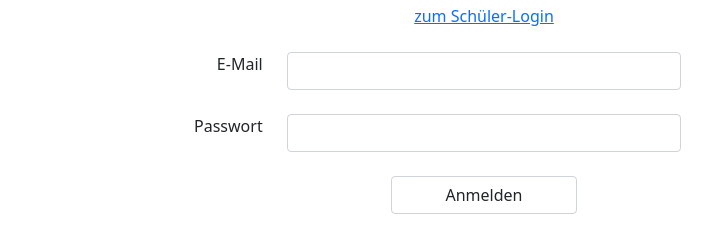
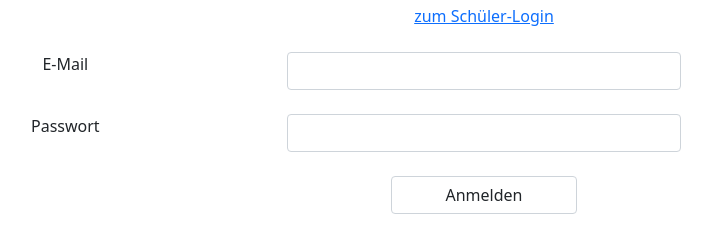
Before and after one commit to jsonpreziuso/klausurplanner, a plain HTML site: page html/lehrerLogin.html in a window 1280 px wide. Shown: the part 314-566 px from the top of the page, without its empty margins (156-868 px from the left). Drawn offline with nearby package versions, Linux system fonts and the light colour scheme.

Commit message:
Update lehrerLogin.html

```diff
--- a/html/lehrerLogin.html
+++ b/html/lehrerLogin.html
@@ -2,6 +2,7 @@
 <html>
     <head>
         <meta charset="UTF-8">
+        <meta name="viewport" content="width=device-width, initial-scale=1">
         <title>Lehrer-Login - Klausurenverwaltung TearTable</title>
         <link rel="stylesheet" href="../css/stylesheet.css">
         <link href="https://cdn.jsdelivr.net/npm/bootstrap@5.1.1/dist/css/bootstrap.min.css" rel="stylesheet" integrity="sha384-F3w7mX95PdgyTmZZMECAngseQB83DfGTowi0iMjiWaeVhAn4FJkqJByhZMI3AhiU" crossorigin="anonymous">
@@ -15,7 +16,7 @@
                 <form><br>
                     <div class"container-fluid">
                         <div class="row">
-                            <div class="col-xs-4 col-sm-4 col-md-4 col-lg-4" align="right">
+                            <div class="col-xs-4 col-sm-4 col-md-4 col-lg-4 label">
                                 <label for="mail" class="form-label">E-Mail</label>
                             </div>
                             <div class="col-xs-4 col-sm-4 col-md-4 col-lg-4">
@@ -27,7 +28,7 @@
                     </div><br>
                     <div class"container-fluid">
                         <div class="row">
-                            <div class="col-xs-4 col-sm-4 col-md-4 col-lg-4" align="right">
+                            <div class="col-xs-4 col-sm-4 col-md-4 col-lg-4 label">
                                 <label for="password" class="form-label">Passwort</label>
                             </div>
                             <div class="col-xs-4 col-sm-4 col-md-4 col-lg-4">
```
